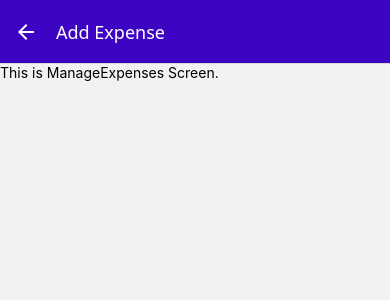
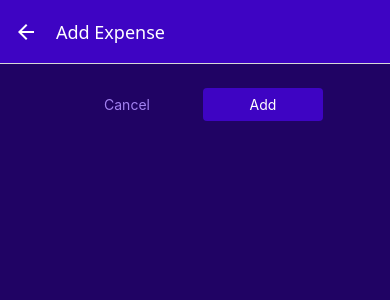
Before and after one commit to snadi043/EXPENSE-CALCULATOR, a React Native app: screen /ManageExpenses in a window 390 px wide. Shown: the top 300 px of the page. Built offline with nearby package versions, Linux system fonts and the light colour scheme.

Commit message:
Created new customized Button to utilize it for both Add and Update the expenses depending upon the previously build programmatically changeable component based on the clicks and added the necessary stylings.

```diff
--- /dev/null
+++ b/components/UI/Button.js
@@ -0,0 +1,38 @@
+import {View, Text, StyleSheet, Pressable} from 'react-native';
+import { GlobalColors } from '../../constants/colors';
+
+function Button({onPress, children, style, mode}){
+    return (
+        <View style={style}>
+            <Pressable onPress={onPress} style={({pressed}) => {pressed && styles.pressed}}>
+                <View style={[styles.button, mode === 'flat' && styles.flat]}>
+                    <Text style={[styles.textButton, mode === 'flat' && styles.flatText]}>{children}</Text>
+                </View>
+            </Pressable>
+        </View>
+    );
+}
+export default Button;
+
+const styles = StyleSheet.create({
+    button: {
+        borderRadius: 4,
+        padding: 8,
+        backgroundColor: GlobalColors.colors.primary500,
+    },
+    textButton:{
+        textAlign: 'center',
+        color: 'white',
+    },
+    pressed:{
+        opacity: 0.75,
+        backgroundColor: GlobalColors.colors.primary100,
+        borderRadius: 4,
+    },
+    flatText:{
+        color: GlobalColors.colors.primary200,
+    },
+    flat: {
+        backgroundColor: 'transparent',
+    }
+})
--- a/screens/ManageExpenses.js
+++ b/screens/ManageExpenses.js
@@ -1,6 +1,9 @@
 import {View, Text, StyleSheet} from 'react-native';
 import { useNavigation } from '@react-navigation/native';
 import { useLayoutEffect } from 'react';
+import IconButton from '../components/UI/IconButton';
+import { GlobalColors } from '../constants/colors';
+import Button from '../components/UI/Button';
 
 function ManageExpenses({route}){
     //making sure that expenseItemId is not null, then we check if Id is truthy or falsy.
@@ -9,6 +12,7 @@ function ManageExpenses({route}){
     const isEditing = !!editExpenseItemId;
 
     const navigation = useNavigation();
+
     useLayoutEffect(() => {
         navigation.setOptions({
             title: isEditing ? 'Edit Expense' : 'Add Expense',
@@ -16,15 +20,57 @@ function ManageExpenses({route}){
      [navigation, isEditing]);
     });
 
-    return (<View>
-        <Text>
-        This is ManageExpenses Screen.
-        </Text>
-    </View>)
+    function deleteItemHandler(){
+
+    }
+
+    function cancelButtonHandler(){
+
+    }
+
+    function confirmButtonHandler(){
+
+    }
+
+    return (
+        <View style={styles.container}>
+            <View style={styles.buttonsContainer}>
+                <Button style={styles.button} mode="flat" onPress={cancelButtonHandler}>Cancel</Button>
+                <Button style={styles.button} onPress={confirmButtonHandler}>{isEditing ? 'Update' : 'Add'}</Button>
+            </View>
+            {
+                isEditing &&
+            <View style={styles.deleteContainer}>
+                <IconButton icon="trash" size={36} color={GlobalColors.colors.error500} onPress={deleteItemHandler}/>
+            </View>
+            }
+        </View>
+        )
 }
 
 export default ManageExpenses;
 
 const styles = StyleSheet.create({
+    container:{
+        flex: 1,
+        backgroundColor: GlobalColors.colors.primary800,
+        padding: 24,
+    },
+    deleteContainer:{
+        borderTopColor: GlobalColors.colors.primary100,
+        borderTopWidth: 2,
+        marginTop: 8,
+        paddingTop: 10,
+        alignItems:'center',
+    },
+    buttonsContainer:{
+        flexDirection: 'row',
+        justifyContent: 'center',
+        alignItems: 'center',
+    },
+    button:{
+        marginHorizontal: 8,
+        minWidth: 120,
 
+    }
 })
```
